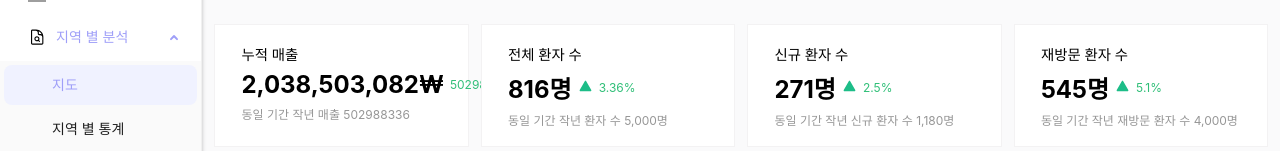
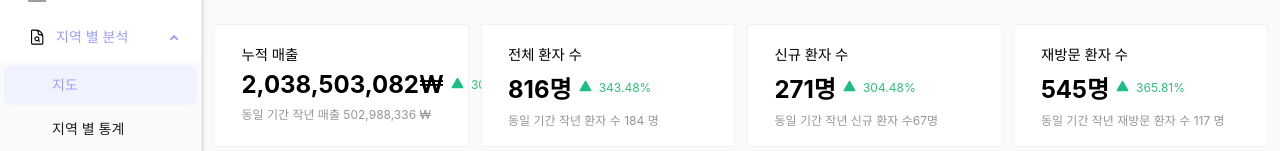
Before and after one commit to hohi1114/med_local, a React (Vite) app: page /dashboard in a window 1280 px wide. Shown: the part 123-274 px from the top of the page. Built offline with nearby package versions, Linux system fonts and the light colour scheme; grey boxes are pictures that could not be loaded.

Commit message:
fix:dashboard - datechange

```diff
--- a/src/components/medi_map/chart/BarChart.tsx
+++ b/src/components/medi_map/chart/BarChart.tsx
@@ -7,7 +7,7 @@ interface IBaseBarCharProps<T, U> {
   xField: string;
   yField: string;
   height: number;
-  width: number;
+  width?: number;
   formatData: (data: U) => U[];
 }
 
@@ -35,7 +35,7 @@ const BarChart = <T, U extends { [key: string]: any }>({
     colorField: xField,
     autoFit: true,
     height: height,
-    width: width,
+    width: width ? width : null,
     legend: false,
     style: {
       radius: 8
--- a/src/components/medi_map/chart/BaseLineChart.tsx
+++ b/src/components/medi_map/chart/BaseLineChart.tsx
@@ -15,7 +15,7 @@ interface IBaseLineChartProps {
   xField: string;
   yField: string;
   height: number;
-  width: number;
+  width?: number;
   labelFormatterX?: (value: string) => string;
   labelFormatterY?: (value: number) => string;
   formatData: (data: any) => ILineData[];
@@ -57,7 +57,7 @@ const BaseLineChart = ({
     xField,
     yField,
     smooth: true,
-    width: width,
+    width: width ? width : null,
     autoFit: true,
     height: height,
     forceFit: true,
--- a/src/hooks/useDashBoard.tsx
+++ b/src/hooks/useDashBoard.tsx
@@ -3,7 +3,6 @@ import useRangeDurationDatePicker from "./useRangeDurationDatePicker";
 import { PatientData } from "../utils/ExcelParser";
 import dayjs from "dayjs";
 import isBetween from "dayjs/plugin/isBetween";
-import { getAllPatients } from "../store/indexded_db/RegionDB";
 import { AllPatientsData, RankedRegion } from "../types/medi-types";
 dayjs.extend(isBetween);
 import { dashboardMock } from "../assets/DashboardMock.js";
@@ -17,12 +16,20 @@ const useDashBoard = () => {
     []
   );
   const [totalCost, setTotalCost] = useState<{ past: number; current: number }>(
-    0
+    { past: 0, current: 0 }
   );
-  const [totalPatients, setTotalPatients] = useState<number>(0);
-  const [totalNewPatients, setTotalNewPatients] = useState<number>(0);
-  const [totalRevisitedPatitents, setTotalRevisitedPatients] =
-    useState<number>(0);
+  const [totalPatients, setTotalPatients] = useState<{
+    past: number;
+    current: number;
+  }>({ past: 0, current: 0 });
+  const [totalNewPatients, setTotalNewPatients] = useState<{
+    past: number;
+    current: number;
+  }>({ past: 0, current: 0 });
+  const [totalRevisitedPatitents, setTotalRevisitedPatients] = useState<{
+    past: number;
+    current: number;
+  }>({ past: 0, current: 0 });
   const [averageAge, setAverageAge] = useState<Record<string, number>>({});
   const [revenueByDate, setrevenueByDate] = useState<Record<string, number>>(
     {}
@@ -306,25 +313,37 @@ const useDashBoard = () => {
 
   //전체 환자 수
   const calTotalPatients = () => {
-    setTotalPatients(filteredpatients.length);
+    setTotalPatients({
+      past: filteredPastPatients.length,
+      current: filteredpatients.length
+    });
   };
 
   //신규 환자 수
   const calNewPatients = () => {
     let count = 0;
+    let pastcount = 0;
     filteredpatients?.forEach((patient) => {
       if (patient.visitType === "신환") count++;
     });
-    setTotalNewPatients(count);
+    filteredPastPatients?.forEach((patient) => {
+      if (patient.visitType === "신환") pastcount++;
+    });
+    setTotalNewPatients({ past: pastcount, current: count });
   };
 
   //재방문 환자 수
   const calRevisitedPatients = () => {
     let count = 0;
+    let pastcount = 0;
     filteredpatients?.forEach((patient) => {
       if (patient.visitType === "초진" || patient.visitType === "재진") count++;
     });
-    setTotalRevisitedPatients(count);
+    filteredPastPatients?.forEach((patient) => {
+      if (patient.visitType === "초진" || patient.visitType === "재진")
+        pastcount++;
+    });
+    setTotalRevisitedPatients({ past: pastcount, current: count });
   };
 
   //누적 매출 분포
--- a/src/pages/DashBoardPage.tsx
+++ b/src/pages/DashBoardPage.tsx
@@ -2,16 +2,11 @@ import styled from "styled-components";
 import ContentHeader from "../components/common/layout/ContentHeader";
 import BaseButton from "../components/common/button/BaseButton";
 import DurationDatePicker from "../components/common/datepicker/DurationDatePicker";
-import { useEffect } from "react";
-import userStore from "../store/userStore";
-import { useQuery } from "@tanstack/react-query";
-import { getUserInfo } from "../utils/api/apis";
 import useDashBoard from "../hooks/useDashBoard";
 import BarChart from "../components/medi_map/chart/BarChart";
 import dayjs from "dayjs";
 import BaseLineChart from "../components/medi_map/chart/BaseLineChart";
 import BaseTable from "../components/medi_map/chart/BaseTable";
-import { dashboardMock } from "../assets/DashboardMock.js";
 
 const FILTERDATA = ["오늘", "3일", "7일", "1개월", "3개월", "1년", "직접 선택"];
 export default function DashBoardPage() {
@@ -80,45 +75,131 @@ export default function DashBoardPage() {
             <Title>누적 매출</Title>
             <ValueWrapper>
               <Value>{totalCost?.current?.toLocaleString()}₩</Value>
-              {/* <img src="/images/arrow_up.svg" alt="increase" /> */}
-              <Percentage>
-                {totalCost.past === 0 ? "-" : totalCost.past}
+              {totalCost.past > 0 &&
+                totalCost.past !== totalCost.current &&
+                (totalCost.current > totalCost.past ? (
+                  <img src="/images/arrow_up.svg" alt="increase" />
+                ) : (
+                  <img src="/images/arrow_down.svg" alt="decrease" />
+                ))}
+
+              <Percentage isDecreased={totalCost.current < totalCost.past}>
+                {totalCost.past === 0
+                  ? "-"
+                  : `${(
+                      ((totalCost.current - totalCost.past) / totalCost.past) *
+                      100
+                    ).toFixed(2)}%`}
               </Percentage>
             </ValueWrapper>
             <SubText>
               동일 기간 작년 매출{" "}
-              {totalCost?.past === 0 ? "-" : totalCost?.past}
+              {totalCost?.past === 0 ? "-" : totalCost?.past?.toLocaleString()}{" "}
+              ₩
             </SubText>
           </Card>
 
           <Card>
             <Title>전체 환자 수</Title>
             <ValueWrapper>
-              <Value>{totalPatients.toLocaleString()}명</Value>
-              <img src="/images/arrow_up.svg" alt="increase" />
-              <Percentage>3.36%</Percentage>
+              <Value>{totalPatients.current.toLocaleString()}명</Value>
+              {totalPatients.past > 0 &&
+                totalPatients.past !== totalPatients.current &&
+                (totalPatients.current > totalPatients.past ? (
+                  <img src="/images/arrow_up.svg" alt="increase" />
+                ) : (
+                  <img src="/images/arrow_down.svg" alt="decrease" />
+                ))}
+              <Percentage
+                isDecreased={totalPatients.current < totalPatients.past}
+              >
+                {totalPatients.past === 0
+                  ? "-"
+                  : `${(
+                      ((totalPatients.current - totalPatients.past) /
+                        totalPatients.past) *
+                      100
+                    ).toFixed(2)}%`}
+              </Percentage>
             </ValueWrapper>
-            <SubText>동일 기간 작년 환자 수 5,000명</SubText>
+            <SubText>
+              동일 기간 작년 환자 수{" "}
+              {totalPatients?.past === 0
+                ? "-"
+                : totalPatients?.past?.toLocaleString()}{" "}
+              명
+            </SubText>
           </Card>
 
           <Card>
             <Title>신규 환자 수</Title>
             <ValueWrapper>
-              <Value>{totalNewPatients.toLocaleString()}명</Value>
-              <img src="/images/arrow_up.svg" alt="increase" />
-              <Percentage>2.5%</Percentage>
+              <Value>{totalNewPatients.current.toLocaleString()}명</Value>
+              {totalNewPatients.past > 0 &&
+                totalNewPatients.past !== totalNewPatients.current &&
+                (totalNewPatients.current > totalNewPatients.past ? (
+                  <img src="/images/arrow_up.svg" alt="increase" />
+                ) : (
+                  <img src="/images/arrow_down.svg" alt="decrease" />
+                ))}
+              <Percentage
+                isDecreased={totalNewPatients.current < totalNewPatients.past}
+              >
+                {totalNewPatients.past === 0
+                  ? "-"
+                  : `${(
+                      ((totalNewPatients.current - totalNewPatients.past) /
+                        totalNewPatients.past) *
+                      100
+                    ).toFixed(2)}%`}
+              </Percentage>
             </ValueWrapper>
-            <SubText>동일 기간 작년 신규 환자 수 1,180명</SubText>
+            <SubText>
+              동일 기간 작년 신규 환자 수
+              {totalNewPatients?.past === 0
+                ? "-"
+                : totalNewPatients?.past?.toLocaleString()}
+              명
+            </SubText>
           </Card>
 
           <Card>
             <Title>재방문 환자 수</Title>
             <ValueWrapper>
-              <Value>{totalRevisitedPatitents.toLocaleString()}명</Value>
-              <img src="/images/arrow_up.svg" alt="increase" />
-              <Percentage>5.1%</Percentage>
+              <Value>
+                {totalRevisitedPatitents.current.toLocaleString()}명
+              </Value>
+              {totalRevisitedPatitents.past > 0 &&
+                totalRevisitedPatitents.past !==
+                  totalRevisitedPatitents.current &&
+                (totalRevisitedPatitents.current >
+                totalRevisitedPatitents.past ? (
+                  <img src="/images/arrow_up.svg" alt="increase" />
+                ) : (
+                  <img src="/images/arrow_down.svg" alt="decrease" />
+                ))}
+              <Percentage
+                isDecreased={
+                  totalRevisitedPatitents.current < totalRevisitedPatitents.past
+                }
+              >
+                {totalRevisitedPatitents.past === 0
+                  ? "-"
+                  : `${(
+                      ((totalRevisitedPatitents.current -
+                        totalRevisitedPatitents.past) /
+                        totalRevisitedPatitents.past) *
+                      100
+                    ).toFixed(2)}%`}
+              </Percentage>
             </ValueWrapper>
-            <SubText>동일 기간 작년 재방문 환자 수 4,000명</SubText>
+            <SubText>
+              동일 기간 작년 재방문 환자 수{" "}
+              {totalRevisitedPatitents?.past === 0
+                ? "-"
+                : totalRevisitedPatitents?.past?.toLocaleString()}{" "}
+              명
+            </SubText>
           </Card>
         </CardGrid>
 
@@ -126,7 +207,6 @@ export default function DashBoardPage() {
           <Card>
             <ChartTitle>누적 매출 분포</ChartTitle>
             <BaseLineChart
-              width={500}
               data={revenueByDate}
               xField="date"
               yField="value"
@@ -221,9 +301,9 @@ const Value = styled.span`
   font-weight: bold;
 `;
 
-const Percentage = styled.div`
+const Percentage = styled.div<{ isDecreased: boolean }>`
   font-size: 1rem;
-  color: #30bf78;
+  color: ${(props) => (props.isDecreased ? "#EF4261" : "#30bf78")};
 `;
 
 const SubText = styled.div`
```
